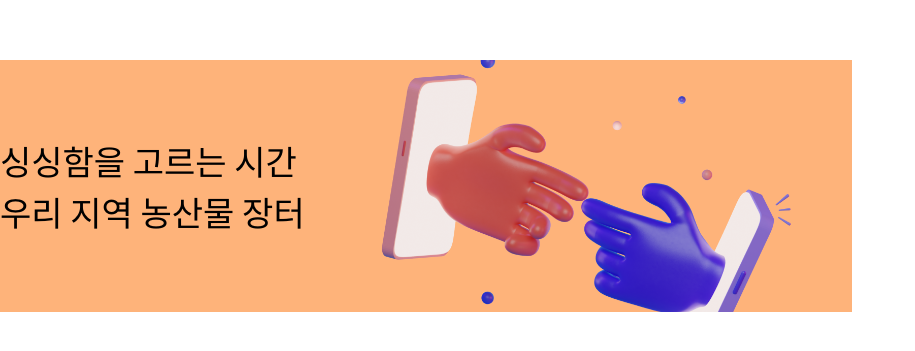
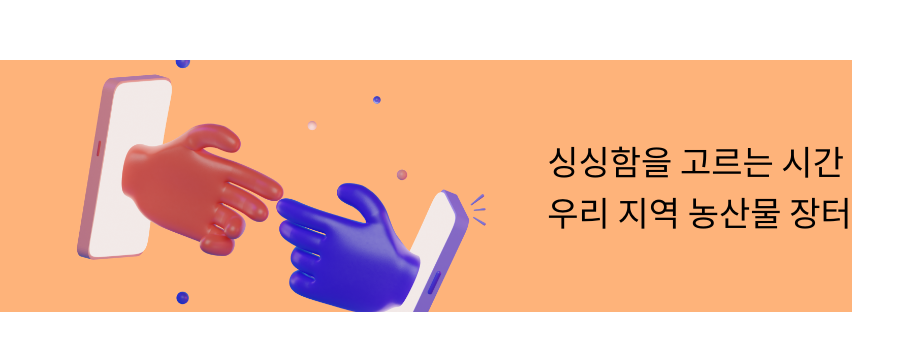
Before and after one commit to kko-bugi/pure-market-client, a React (Vite) app: page /market/marketbanner in a window 1280 px wide. Shown: the part 187-538 px from the top of the page, without its empty margins (0-915 px from the left). Built offline with nearby package versions, Linux system fonts and the light colour scheme.

Commit message:
Refactor: Set Default Value Banner Image Alignment Property - 배너 이미지 위치를 설정해주는 프로퍼티에 기본값 설정

```diff
--- a/src/components/BannerTemplate.jsx
+++ b/src/components/BannerTemplate.jsx
@@ -1,6 +1,6 @@
 import styled from "styled-components";
 
-function BannerTemplate({ txt, strongTxt, img, color, imgAlign }) {
+function BannerTemplate({ txt, strongTxt, img, color, imgAlign = "left" }) {
   return (
     <BannerWrapper bgColor={color}>
       <BannerContentWrapper>
--- a/src/pages/Market/MarketBanner.jsx
+++ b/src/pages/Market/MarketBanner.jsx
@@ -8,7 +8,6 @@ function MarketBanner() {
       txt="싱싱함을 고르는 시간"
       strongTxt="우리 지역 농산물 장터"
       img={MarketBannerImg}
-      imgAlign="right"
     />
   );
 }
```
